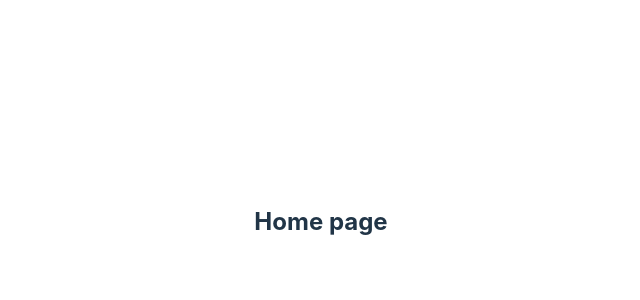
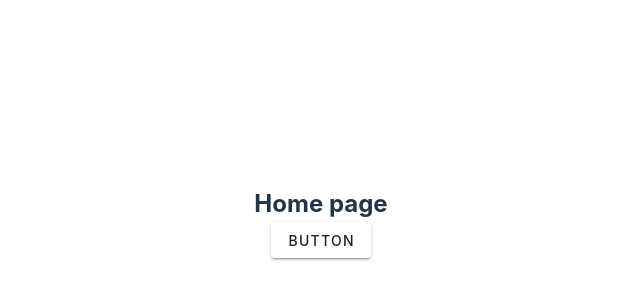
Before and after one commit to gualbertocuiza/dieting, a Vue app in the folder ui/: page / in a window 1280 px wide. Shown: the part 178-478 px from the top of the page, without its empty margins (319-959 px from the left). Built offline with nearby package versions, Linux system fonts and the light colour scheme.

Commit message:
insatalled and setup vuetify

```diff
--- a/ui/package.json
+++ b/ui/package.json
@@ -10,7 +10,8 @@
   },
   "dependencies": {
     "vue": "^3.2.47",
-    "vue-router": "4"
+    "vue-router": "4",
+    "vuetify": "^3.3.5"
   },
   "devDependencies": {
     "@vitejs/plugin-vue": "^4.1.0",
--- a/ui/src/main.ts
+++ b/ui/src/main.ts
@@ -3,8 +3,20 @@
 import App from './App.vue'
 import router from './router'
 
+// Vuetify
+import 'vuetify/styles'
+import { createVuetify } from 'vuetify'
+import * as components from 'vuetify/components'
+import * as directives from 'vuetify/directives'
+
+const vuetify = createVuetify({
+  components,
+  directives,
+})
+
 const app = createApp(App)
 
 app.use(router)
+app.use(vuetify)
 
 app.mount('#app')
--- a/ui/src/pages/home/index.vue
+++ b/ui/src/pages/home/index.vue
@@ -1,3 +1,4 @@
 <template>
   <h2>Home page</h2>
+  <v-btn> Button </v-btn>
 </template>
```
Also changed, not shown: 1 other file (tests, documents, lock files or other folders).
